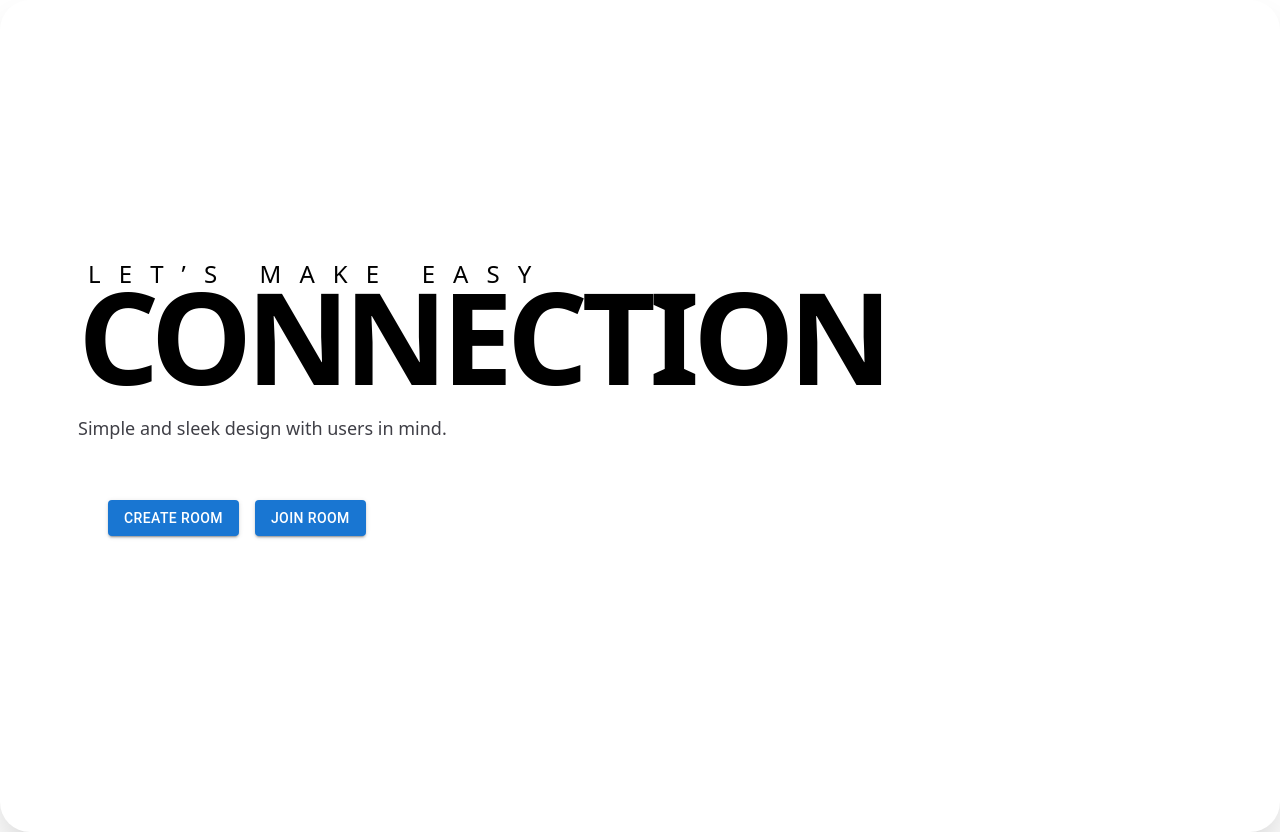
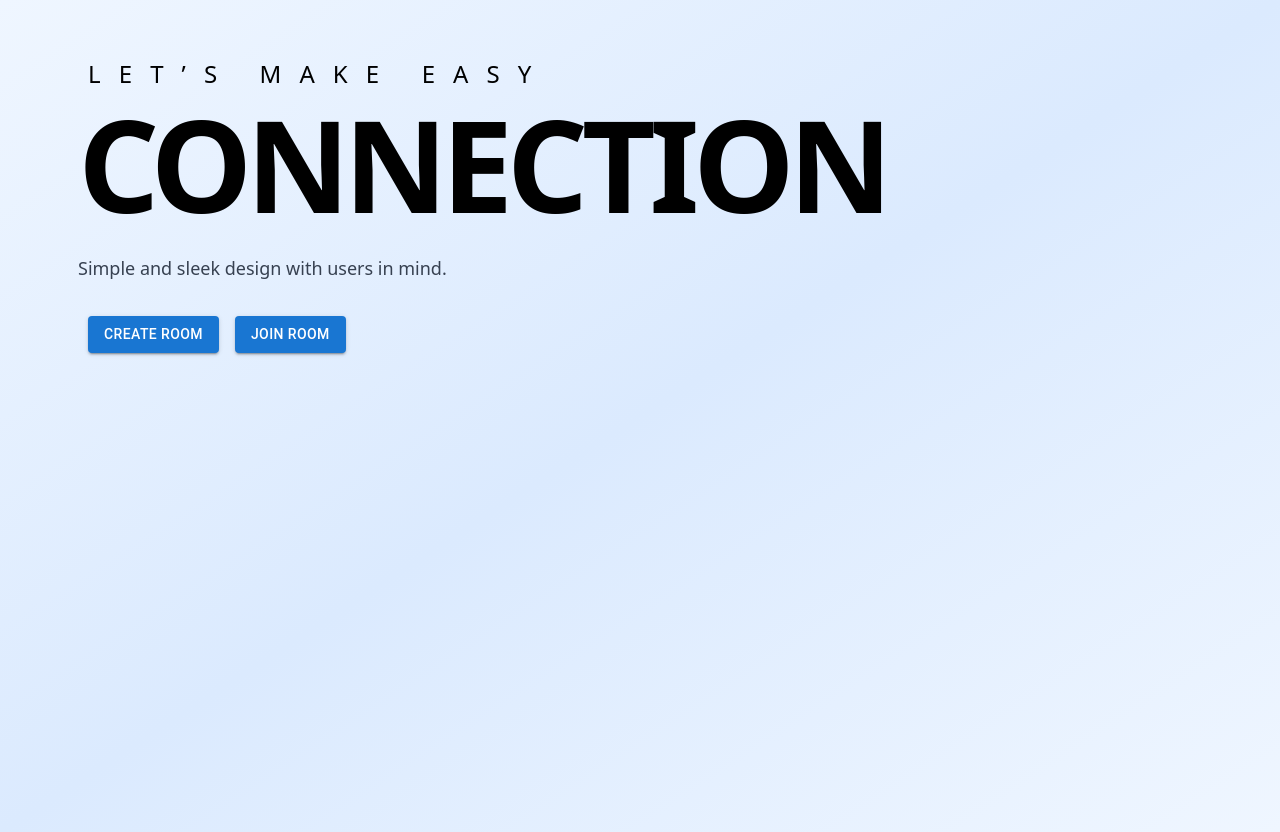
Before and after one commit to pragyan69/MasterRepo, a React (Create React App) app in the folder frontend/: page / in a window 1280 px wide. Built offline with nearby package versions, Linux system fonts and the light colour scheme.

Commit message:
frontend updated

```diff
--- a/frontend/src/components/FirstPage.js
+++ b/frontend/src/components/FirstPage.js
@@ -4,25 +4,24 @@ import Button from '@mui/material/Button';
 
 const FirstPage = () => {
     return (
-        <div className="shadow-2xl pl-16 pb-8 rounded-[30px] max-md:pl-5">
-          <div className="flex flex-col items-stretch min-h-screen justify-center">
-            <div className="text-black text-2xl font-medium leading-5 tracking-[18.11px] uppercase ml-6">
+        // Adjusted gradient background classes for a whitish-blue gradient
+        <div className="bg-gradient-to-br from-blue-50 via-blue-100 to-blue-50 shadow-2xl pl-16 pb-8  max-md:pl-5 ">
+          <div className="flex flex-col items-start min-h-screen justify-start pt-10">
+            <div className="text-black text-2xl font-medium leading-5 tracking-[18.11px] uppercase ml-6 mt-6">
               let’s Make Easy
             </div>
-            <div className="text-yellow text-9xl font-semibold leading-6 tracking-tighter uppercase ml-3.5 mt-10 max-md:text-4xl max-md:leading-loose">
+            <div className="text-yellow text-9xl font-semibold leading-none tracking-tighter uppercase ml-3.5 mt-4 max-md:text-4xl max-md:leading-loose">
               Connection
             </div>
-            <div className="text-zinc-700 text-lg font-medium leading-8 tracking-normal ml-3.5 mt-16 max-md:ml-2.5 max-md:mt-10">
+            <div className="text-gray-700 text-lg font-medium leading-8 tracking-normal ml-3.5 mt-6 max-md:ml-2.5 max-md:mt-4">
               Simple and sleek design with users in mind.
             </div>
-            <div className="ml-6 mt-14 max-md:mt-10">
-              <div className="flex gap-4 px-5">
-              <Stack spacing={2} direction="row">
-
-             <Button variant="contained">Create Room</Button>
-             <Button variant="contained">Join Room</Button>
-
-            </Stack>
+            <div className="ml-6 mt-8 max-md:mt-6">
+              <div className="flex gap-4">
+                <Stack spacing={2} direction="row">
+                  <Button variant="contained">Create Room</Button>
+                  <Button variant="contained">Join Room</Button>
+                </Stack>
               </div>
             </div>
             {/* Additional content can be added here */}
```
